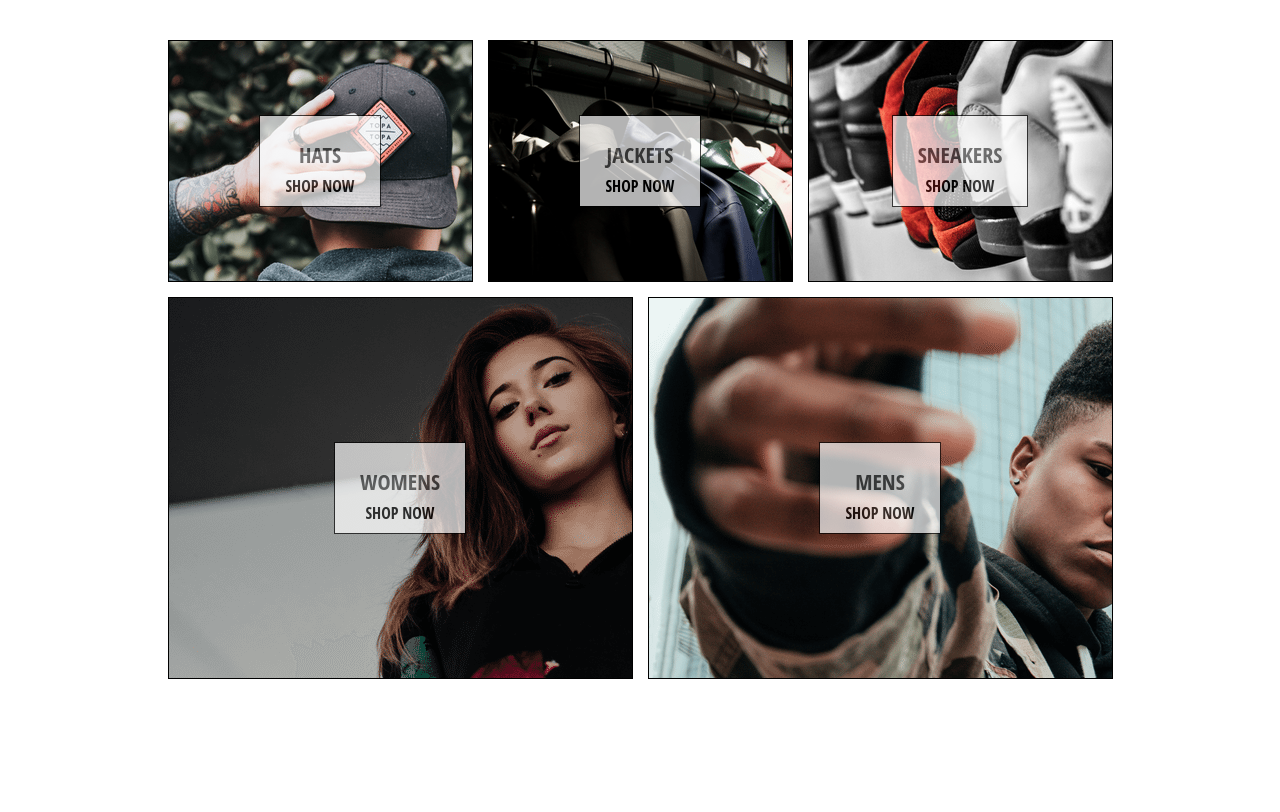
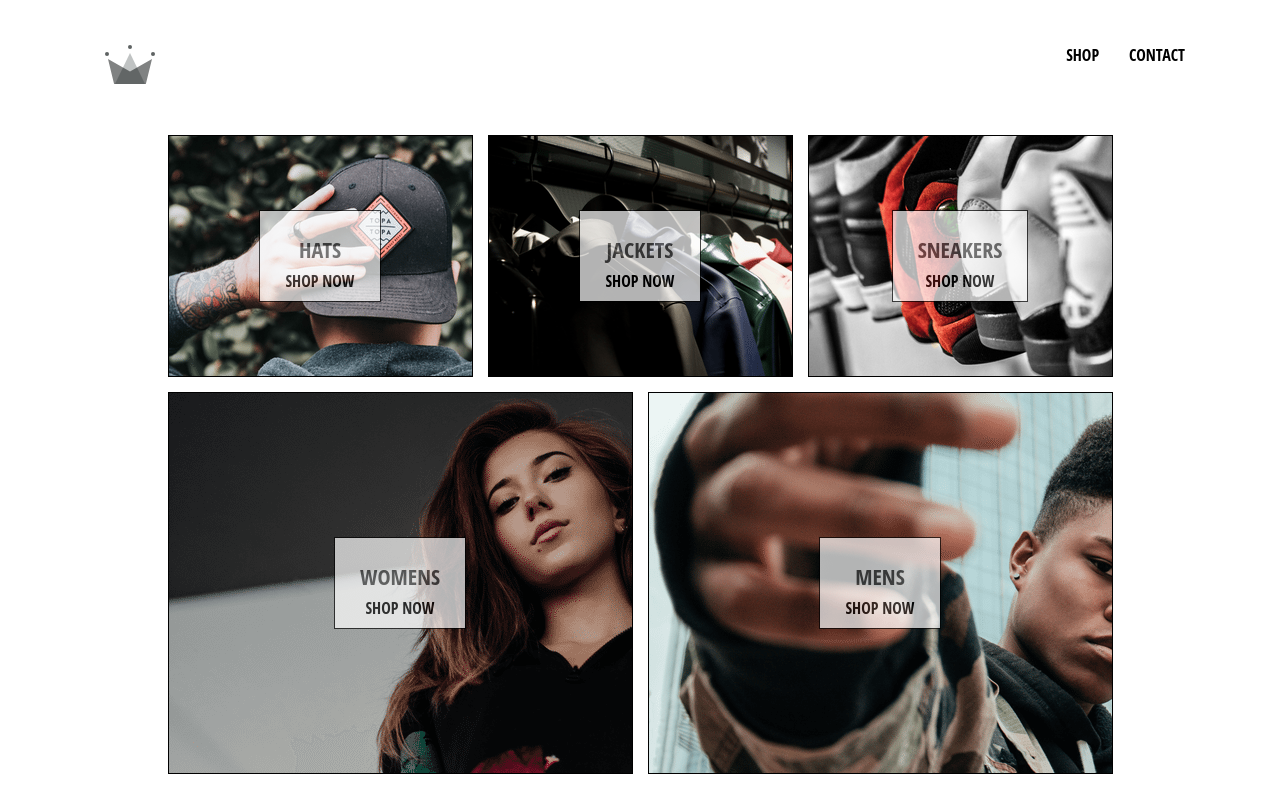
Before and after one commit to Charlieen/eclothing, a React (Create React App) app: page / in a window 1280 px wide. Shown: the top 812 px of the page. Built offline with nearby package versions, Linux system fonts and the light colour scheme.

Commit message:
adding header component and links to home,shop page and contact

```diff
--- a/src/App.css
+++ b/src/App.css
@@ -2,3 +2,8 @@ body{
     font-family: 'Open Sans Condensed';
     padding:20px 80px;
 }
+
+a{
+    text-decoration: none;
+    color:black
+}
--- a/src/App.js
+++ b/src/App.js
@@ -4,12 +4,14 @@ import {Route , Switch }from 'react-router-dom';
 
 import HomePage from './pages/homepage/homepage.compoent';
 import ShopPage from './pages/shop/shop.component';
+import Header from './components/header/header.component';
 // some demo
 
 
 function App() {
   return (
     <div>
+    <Header/>
     <Switch>
     <Route exact  path='/' component={HomePage}/>
     <Route exact  path='/shop' component={ShopPage}/>
--- /dev/null
+++ b/src/components/header/header.component.jsx
@@ -0,0 +1,22 @@
+import React from 'react';
+import {Link} from 'react-router-dom';
+import './header.style.scss';
+import {ReactComponent as Logo} from '../../asset/logo.svg';
+
+const  Header =() =>(
+    <div className="header">
+        <Link className="logo-container" to="/">
+        <Logo className="logo"/>
+         </Link>
+        <div className="options">
+            <Link className="option" to="/shop">
+                SHOP
+            </Link>
+            <Link className="option" to="/contact">
+            CONTACT
+        </Link>
+        </div>
+    </div>
+)
+
+export default Header;
--- /dev/null
+++ b/src/components/header/header.style.scss
@@ -0,0 +1,24 @@
+.header{
+    height:70px;
+    width:100%;
+    display: flex;
+    justify-content: space-between;
+    margin-bottom: 25px;
+
+    .logo-container{
+        height: 100%;
+        width:70px;
+        padding:25px;
+    }
+    .options{
+        width:50%;
+        height: 100%;
+        display: flex;
+        align-items: center;
+        justify-content: flex-end;
+
+        .option{
+            padding:10px 15px;
+        }
+    }
+}
```
Also changed, not shown: src/asset/logo.svg (added).
